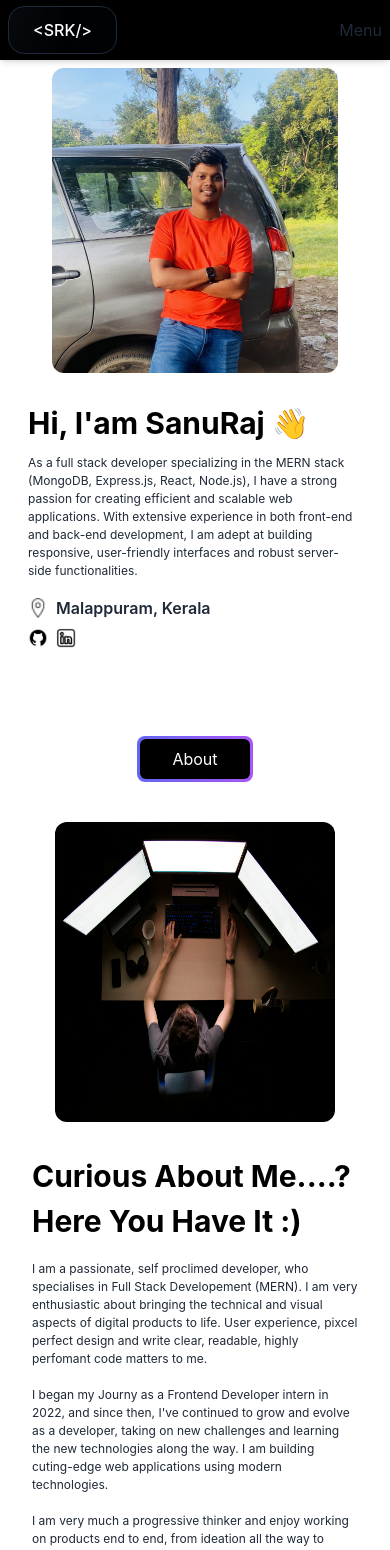
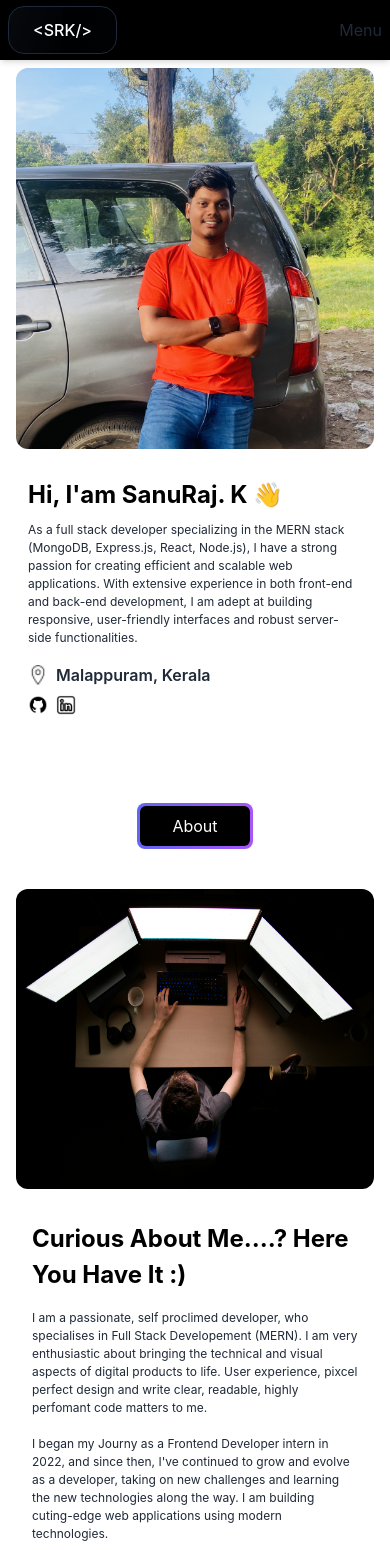
Before and after one commit to SanuRaj-K/updated-website, a React (Create React App) app: page / in a window 390 px wide. Shown: the top 1550 px of the page. Built offline with nearby package versions, Linux system fonts and the light colour scheme.

Commit message:
update:ui updation

```diff
--- a/src/components/About.jsx
+++ b/src/components/About.jsx
@@ -4,20 +4,20 @@ import Button from "./Button";
 import LinkButton from "./LinkButton";
 function About({ id }) {
   return (
-    <div id={id} className=" pt-9">
+    <div id={id} className=" py-9">
       <div className=" flex justify-center  ">
         <Button content={"About"} />
       </div>
-      <div className=" md:flex justify-between mt-10  ">
+      <div className=" md:flex justify-between mt-10 items-center  ">
         <div className=" md:w-[50%]">
           <img
-            className="md:h-[600px] rounded-xl h-[300px] w-[280px] sm:h-[550px] sm:w-[520px]  mx-auto md:w-[570px]"
+            className="md:h-[600px] rounded-xl h-[300px]   w-full sm:h-[550px] sm:w-[520px]  mx-auto md:w-[570px]"
             src={heroTwo}
             alt="Herotwo"
           />
         </div>
         <div className=" md:w-[50%]  py-8 md:mx-auto  md:py-0 md:ml-4 mx-4">
-          <h1 className=" text-[30px] mb-4  text-black font-bold">
+          <h1 className=" text-[24px] md:text-[30px] mb-4  text-black font-bold">
             Curious About Me....? Here You Have It :)
           </h1>
           <p className=" w-full text-[12px] md:text-[16px] md:w-[80%]">
--- a/src/components/Footer.jsx
+++ b/src/components/Footer.jsx
@@ -3,7 +3,7 @@ import React from "react";
 function Footer() {
   return (
     <div className="  py-5 text-white font-bold ">
-      <div className=" text-center cursor-pointer">&copy; 2024 | created with ❤️ by SanuRaj</div>
+      <div className=" text-[12px] text-center cursor-pointer">&copy; 2024 | created with ❤️ by SanuRaj</div>
     </div>
   );
 }
--- a/src/components/Hero.jsx
+++ b/src/components/Hero.jsx
@@ -11,17 +11,17 @@ function Hero({ id }) {
         <div>
           <div className=" py-4 ">
             <img
-              className=" h-[50%]  mx-auto w-[80%]  rounded-xl "
+              className=" h-[50%]  mx-auto md:w-[80%]  rounded-xl "
               src={image}
               alt="avatar"
             />
           </div>
         </div>
         <div className="  p-3">
-          <h1 className=" text-black mb-2 text-[30px] font-bold">
-            Hi, I'am SanuRaj 👋
+          <h1 className=" text-black mb-2  text-[24px] md:text-[30px] font-bold">
+            Hi, I'am SanuRaj. K 👋
           </h1>
-          <p className=" text-[12px] md:text-[16px]">
+          <p className=" text-[12px]  md:text-[16px]">
             As a full stack developer specializing in the MERN stack (MongoDB,
             Express.js, React, Node.js), I have a strong passion for creating
             efficient and scalable web applications. With extensive experience
--- a/src/components/Portfolio.jsx
+++ b/src/components/Portfolio.jsx
@@ -39,7 +39,7 @@ function Portfolio({ id }) {
                 <div className=" px-3 py-3 md:py-0">
                   <LinkButton url={item.backend} content={"Backend"} />
                 </div>
-                <div  className=" flex-1">
+                <div  className=" flex-1 md:mt-3 xl:mt-0 ">
                   <LinkButton url={item.live} content={"Live"} />
                 </div>
               </div>
```
